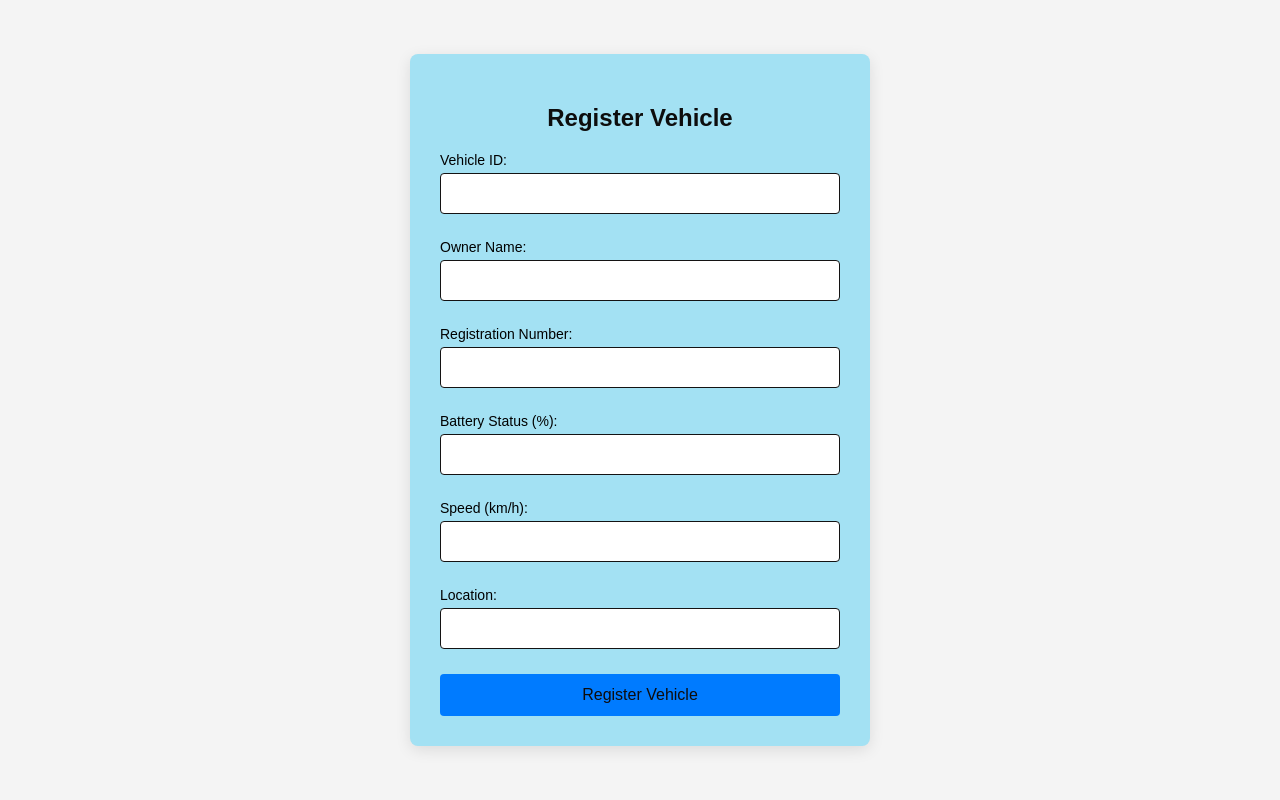
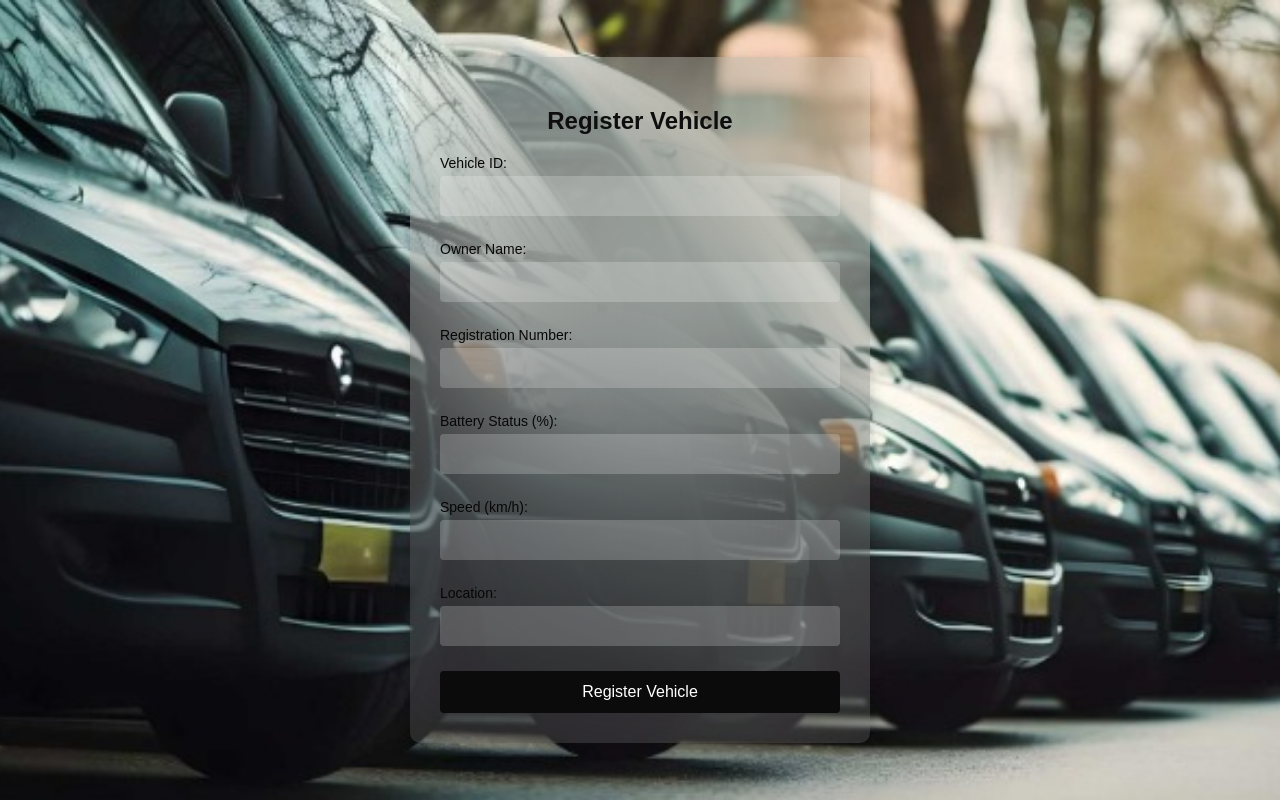
Before and after one commit to HARSHITAUPPALAPATI/Real-Time-EV-Fleet-Monitoring-and-Predictive-Analytics-Solution, a Flask app: template templates/register_vehicle.html in a window 1280 px wide. Run offline with Flask 3, Linux system fonts and the light colour scheme; the template is opened without the code that fills it, so the values that code supplies are empty.

Commit message:
Update register_vehicle.css

```diff
--- a/static/css/register_vehicle.css
+++ b/static/css/register_vehicle.css
@@ -1,69 +1,83 @@
-/* Register Vehicle Styles */
+/* General Reset */
 body {
     font-family: Arial, sans-serif;
-    background-color: #f4f4f4;
+    background: url('/static/images/image.jpg') no-repeat center center fixed; /* Add a background image */
+    background-size: cover;
     display: flex;
     justify-content: center; /* Center the container horizontally */
     align-items: center; /* Center the container vertically */
     height: 100vh; /* Full viewport height */
     margin: 0;
+    color: #090909; /* Text color for better contrast */
 }
+
+/* Form Container */
+.container {
+    width: 400px; /* Fixed width for the form */
+    padding: 30px;
+    background: rgba(255, 255, 255, 0.1); /* Semi-transparent background */
+    backdrop-filter: blur(100px); /* Glassmorphism effect */
+    border-radius: 10px;
+    box-shadow: 0 4px 15px rgba(0, 0, 0, 0.2); /* Subtle shadow for a lifted effect */
+    text-align: center;
+}
+
+/* Header */
 h2 {
-    text-align: center; /* Center the text horizontally */
     margin-bottom: 20px;
     font-size: 24px;
-    color: #0f1011;
+    color: #0e0e0e; /* Bright white for better readability */
 }
 
-.container {
-    width: 400px;  /* Set the width of the form to make it a standing rectangle */
-    padding: 30px;
-    background-color: #a3e1f3;
-    border-radius: 8px;
-    box-shadow: 0 4px 15px rgba(0, 0, 0, 0.1);
-}
-
-h2 {
-
-    margin-bottom: 20px;
-    font-size: 24px;
-    color: #0d0d0d;
-}
-
+/* Labels */
 label {
     font-size: 14px;
     margin-bottom: 5px;
     display: block;
+    text-align: left;
+    color: #080707; /* Light gray for labels */
 }
 
+/* Input Fields */
 input[type="text"], input[type="number"], select {
     width: 100%;
     padding: 12px;
     margin-bottom: 15px;
-    border: 1px solid #141313;
+    border: none;
     border-radius: 4px;
-    box-sizing: border-box; /* Ensure padding and border are included in width */
+    background: rgba(255, 255, 255, 0.2); /* Transparent input background */
+    color: #0f0f0f; /* White text for better visibility */
+    box-sizing: border-box; /* Include padding and border in width */
+    outline: none;
+    font-size: 14px;
 }
 
+input[type="text"]:focus, input[type="number"]:focus, select:focus {
+    background: rgba(255, 255, 255, 0.3); /* Slightly brighter background on focus */
+    box-shadow: 0 0 5px rgba(0, 123, 255, 0.5); /* Blue glow on focus */
+}
+
+/* Button */
 button {
     width: 100%;
     padding: 12px;
-    background-color: #007bff;
-    color: #0e0d0d;
+    background-color: #0b0b0c;
+    color: #fff;
     border: none;
     border-radius: 4px;
     font-size: 16px;
     cursor: pointer;
-
+    transition: background-color 0.3s ease;
 }
 
 button:hover {
-    background-color: #0056b3;
+    background-color: #0056b3; /* Darker blue on hover */
 }
 
+/* Footer */
 footer {
     text-align: center;
     font-size: 12px;
-    color: #777;
+    color: #ddd; /* Light gray for footer text */
     margin-top: 20px;
 }
```
